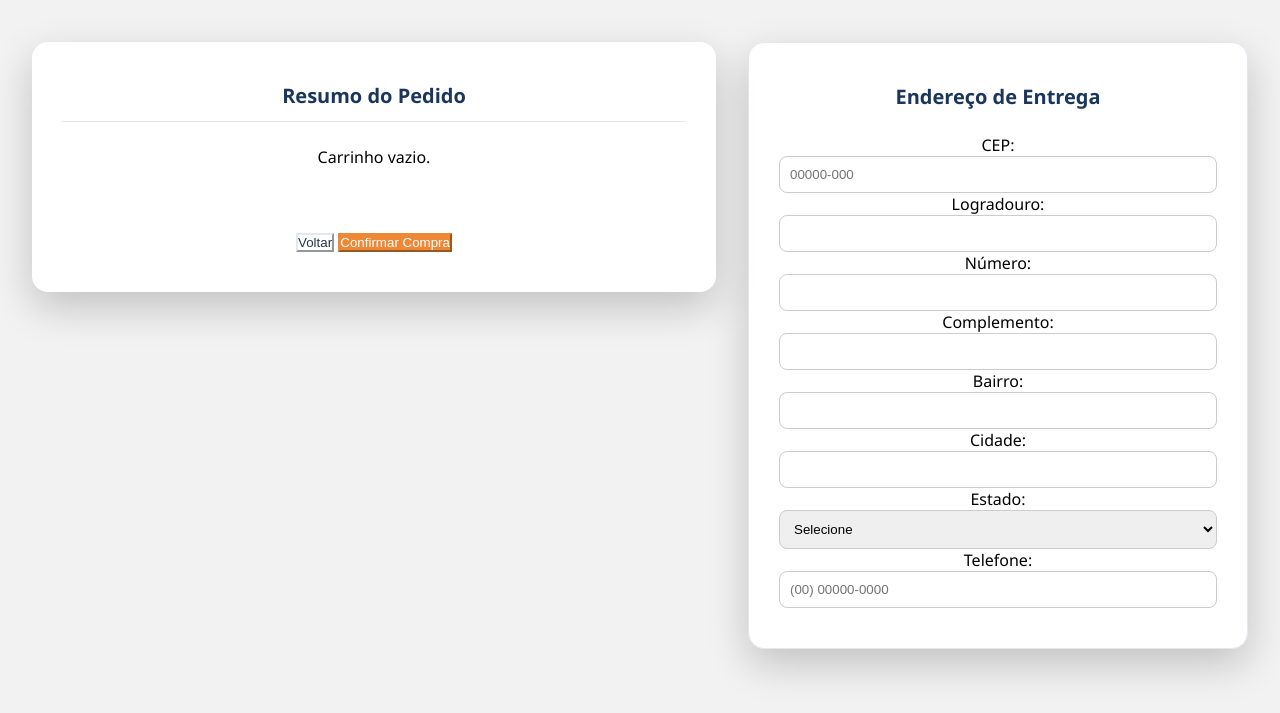
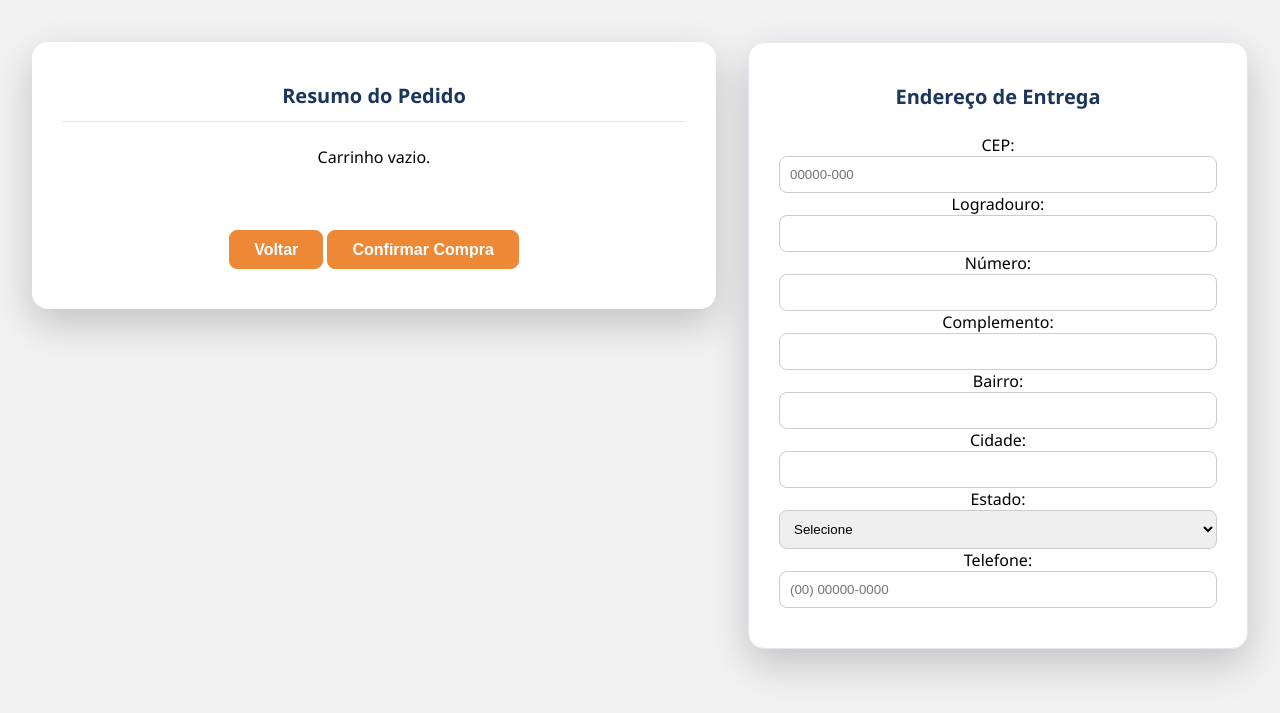
Before and after one commit to joaoguilhermes2/Ativ_Senac_Ecommerce, a plain HTML site: page Views/finalizar.html in a window 1280 px wide. Shown: the part 148-861 px from the top of the page. Drawn offline with Linux system fonts and the light colour scheme.

Commit message:
Alterações Rápidas no Design

```diff
--- a/Assets/Css/carrinho.css
+++ b/Assets/Css/carrinho.css
@@ -509,7 +509,7 @@
 
   /* Botões Aprimorados */
   .btn {
-    padding: 0.875rem 1.5rem;
+    padding: 0.575rem 1.5rem;
     border-radius: var(--border-radius-md);
     font-weight: 600;
     font-size: 1rem;
@@ -521,9 +521,22 @@
     justify-content: center;
     gap: 0.5rem;
     border: 1px solid transparent;
+    text-decoration: none;
   }
 
   .btn-primario {
+    padding: 0.575rem 1.5rem;
+    border-radius: var(--border-radius-md);
+    font-weight: 600;
+    font-size: 1rem;
+    cursor: pointer;
+    transition: var(--transition-fast);
+    text-align: center;
+    display: inline-flex;
+    align-items: center;
+    justify-content: center;
+    gap: 0.5rem;
+    border: 1px solid transparent;
     background-color: var(--secondary-color);
     color: var(--white);
     border-color: var(--secondary-color);
@@ -540,13 +553,25 @@
   }
 
   .btn-secundario {
-    background-color: var(--white);
-    color: var(--text-color);
-    border-color: var(--medium-gray);
+    padding: 0.575rem 1.5rem;
+    border-radius: var(--border-radius-md);
+    font-weight: 600;
+    font-size: 1rem;
+    cursor: pointer;
+    transition: var(--transition-fast);
+    text-align: center;
+    display: inline-flex;
+    align-items: center;
+    justify-content: center;
+    gap: 0.5rem;
+    border: 1px solid transparent;
+    background-color: var(--secondary-color);
+    color: var(--white);
+    border-color: var(--secondary-color);
   }
 
   .btn-secundario:hover {
-    background-color: var(--light-gray);
+    background-color: #dd6b20;
     transform: translateY(-1px);
     box-shadow: var(--shadow-sm);
   }
```
Also changed, not shown: Assets/Css/ProdCad.css (+4 -4 lines), Views/Admin/ProdutoCad/CadastroProd.html (+1 -1 lines), Views/Admin/ProdutoCad/EditarProd.html (+1 -1 lines).
